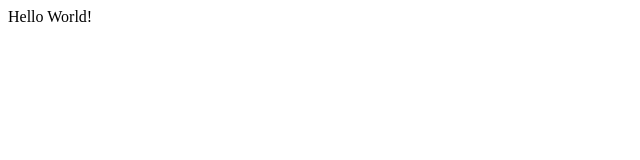
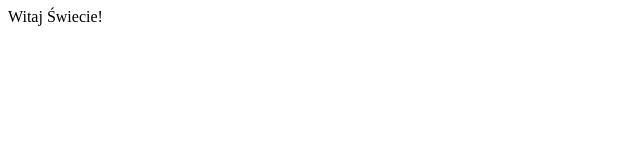
Before and after one commit to zaprogramowaniFO/gittest, a plain HTML site: page index.html in a window 1280 px wide. Shown: the full height of the page, 0-640 px from the left. Drawn offline with Linux system fonts and the light colour scheme.

Commit message:
text change

```diff
--- a/index.html
+++ b/index.html
@@ -7,6 +7,6 @@
     <title>Document</title>
 </head>
 <body>
-    Hello World!
+   Witaj Świecie!
 </body>
 </html>
```
